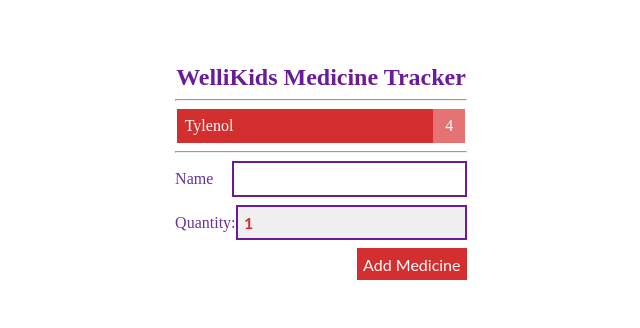
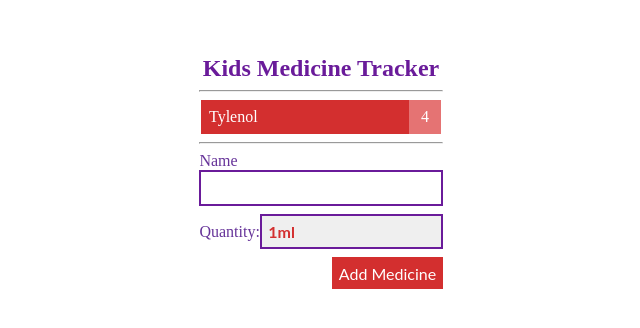
Before and after one commit to jassmin-herr09/childrens-medicine-tracker-fontend, a React (Create React App) app: page / in a window 1280 px wide. Shown: the part 228-556 px from the top of the page, without its empty margins (319-959 px from the left). Built offline with nearby package versions, Linux system fonts and the light colour scheme; no server answers.

Commit message:
wip: able to add items

```diff
--- a/src/App.js
+++ b/src/App.js
@@ -1,38 +1,79 @@
-import { useState } from "react";
+
+import { useState, useEffect } from "react";
 import "./App.css";
 
 export default function App() {
   const [state, setState] = useState({
-    medicines: [{ medicine: "Tylenol", level: 4 }]
+    skills: [{ skill: "Tylenol", level: 4 }],
+    newSkill: {
+     skill: "",
+     level: "3"
+    }
   });
 
-  function addMedicine() {
-    alert("ADD SKILL CLICKED");
+  useEffect(function() {
+    function getAppData () {
+    fetch('http://localhost:3001/api/skills')
+    .then(response => response.json())
+    .then(data => setState(prevState =>({
+      ...prevState,
+      skills: data
+
+    })));
+    }
+
+   getAppData()
+
+  }, []);
+
+  function addSkill(e) {
+    e.preventDefault();
+   // alert("ADD SKILL CLICKED");
+   setState({
+     skills: [...state.skills, state.newSkill],
+     newSkill: {
+       skill: "",
+       level: "3"
+     }
+   });
+
+ }
+
+  function handleChange(e) {
+    setState(prevState => ({
+        skills: prevState.skills,
+        //...prevState, //function, method overloading
+        newSkill: {
+          ...prevState.newSkill,
+           [e.target.name]: e.target.value
+
+       }
+    }));
   }
 
   return (
     <section>
-      <h2>WelliKids Medicine Tracker</h2>
+      <h2>Kids Medicine Tracker</h2>
       <hr />
-      {state.medicines.map((s, i) => (
+      {state.skills.map((s, i) => (
         <article key={i}>
-          <div>{s.medicine}</div> <div>{s.level}</div>
+          <div>{s.skill}</div> <div>{s.level}</div>
         </article>
       ))}
       <hr />
-      <form>
+      <form onSubmit={addSkill}>
         <label>
           <span>Name</span>
-          <input name="medicine" />
         </label>
+          <input name="skill" value={state.newSkill.skill} onChange={handleChange}/>
         <label>
           <span>Quantity:</span>
-          <select name="level">
-            <option value="1">1</option>
-            <option value="2">2</option>
-            <option value="3">3</option>
-            <option value="4">4</option>
-            <option value="5">5</option>
+          <select name="level" value={state.newSkill.level} onChange={handleChange}>
+            <option value="1ml">1ml</option>
+            <option value="2ml">2ml</option>
+            <option value="3ml">3ml</option>
+            <option value="4ml">4ml</option>
+            <option value="5ml">5ml</option>
           </select>
         </label>
         <button>Add Medicine</button>
```
